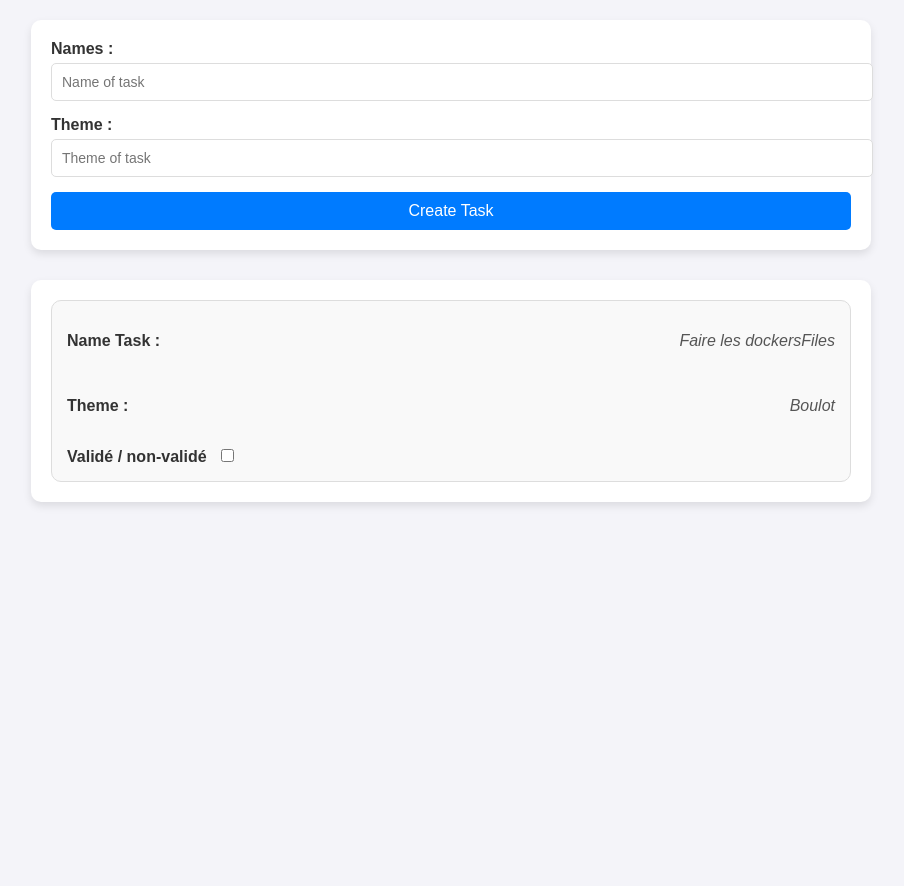
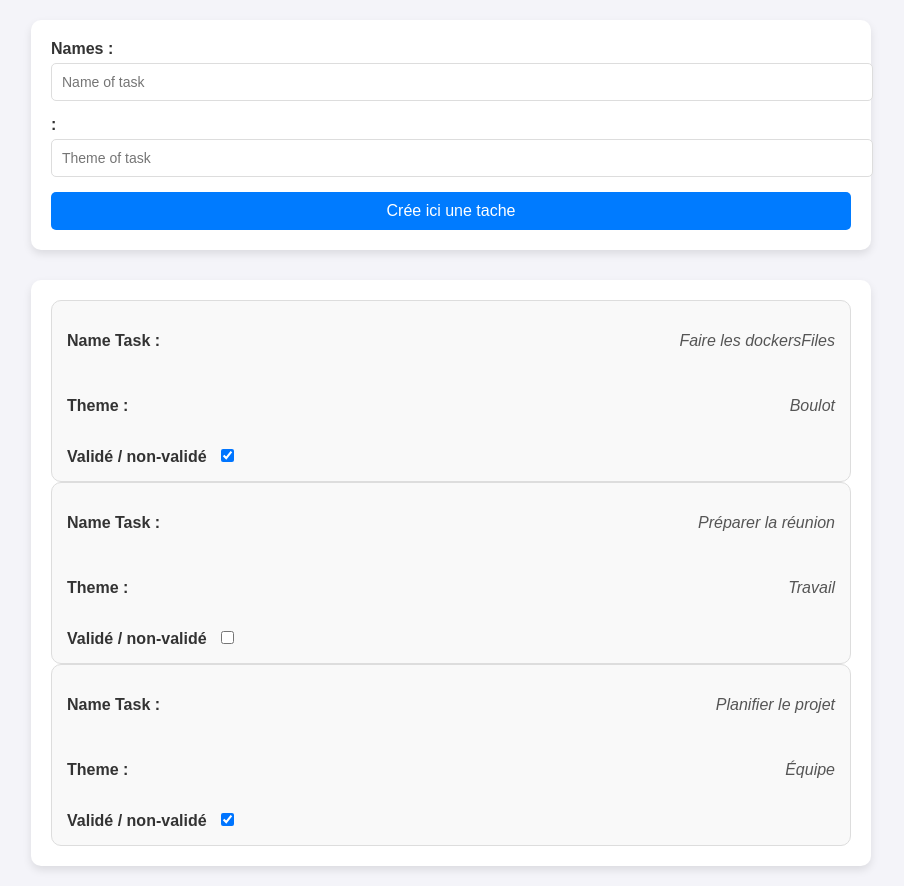
Before and after one commit to Oomaxime/tpDevOps, a PHP site: page / in a window 1280 px wide. Shown: the whole page, without its empty margins (189-1093 px from the left). Before the commit the page ends 506 px from the top, so only its background shows below. Run offline with PHP 8.4, Linux system fonts and the light colour scheme.

Commit message:
checkbox + section task

```diff
--- a/frontend/index.php
+++ b/frontend/index.php
@@ -3,39 +3,55 @@
 <head>
     <meta charset="UTF-8">
     <meta name="viewport" content="width=device-width, initial-scale=1.0">
-    <title>Task</title>
+    <title>Notre liste</title>
     <link rel="stylesheet" href="./style.css">
 </head>
 <body>
     <section>
-    <form class="form_task" method="post" action="../backend/process.php">
+        <form class="form_task" method="post" action="">
             <div class="Input_class">
                 <label for="Name">Names :</label>
-            <input name="name" id="Name" type="text" placeholder="Name of task">
+                <input id="Name" type="text" placeholder="Name of task">
             </div>
             <div class="Input_class">
-            <label for="Theme">Theme :</label>
-            <input name="theme" id="Theme" type="text" placeholder="Theme of task">
+                <label for="Theme"> :</label>
+                <input id="Theme" type="text" placeholder="Theme of task">
             </div>
-        <button>Create Task</button>
+            <button>Crée ici une tache</button>
         </form>
     </section>
 
     <section class="task">
+        <?php
+        $tasks = [
+            ['name' => 'Faire les dockersFiles', 'theme' => 'Boulot', 'state' => true],
+            ['name' => 'Préparer la réunion', 'theme' => 'Travail', 'state' => false],
+            ['name' => 'Planifier le projet', 'theme' => 'Équipe', 'state' => true],
+        ];
+
+        foreach ($tasks as $task) {
+            ?>
             <div class="new_task">
                 <div class="paragraph_names">
                     <p>Name Task :</p>
-            <p class="Task_names">Faire les dockersFiles</p>
+                    <p class="Task_names"><?= htmlspecialchars($task['name']) ?></p>
                 </div>
                 <div class="paragraph_names">
                     <p>Theme :</p>
-            <p class="Theme">Boulot</p>
+                    <p class="Theme"><?= htmlspecialchars($task['theme']) ?></p>
                 </div>
                 <div>
-            <label for="validate">Validé / non-validé</label>
-            <input id="validate" type="checkbox">
+                    <label for="validate_<?= htmlspecialchars($task['name']) ?>">Validé / non-validé</label>
+                    <input
+                        id="validate_<?= htmlspecialchars($task['name']) ?>"
+                        type="checkbox"
+                        <?= $task['state'] ? 'checked' : '' ?>
+                    >
                 </div>
             </div>
+            <?php
+        }
+        ?>
     </section>
 </body>
 </html>
```
Lines whose indentation alone changed are shown as unchanged.
